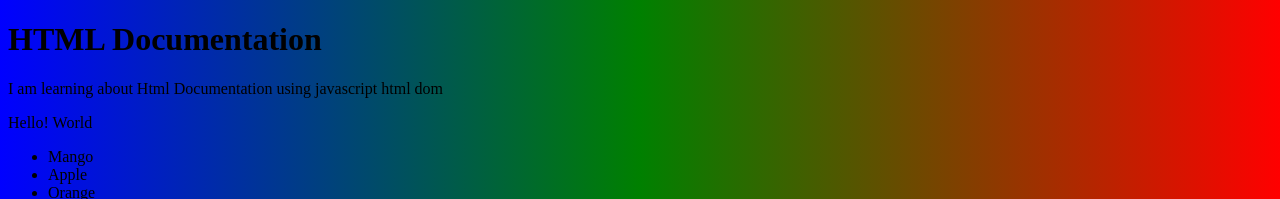
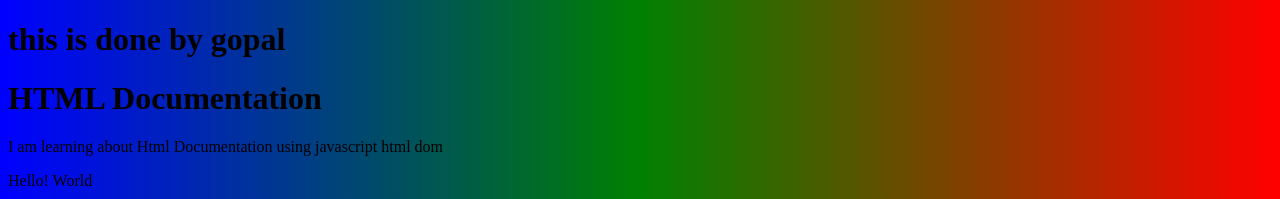
Before and after one commit to SaieshNeeli/logical, a plain HTML site: page class.html in a window 1280 px wide. Shown: the top 199 px of the page. Drawn offline with Linux system fonts and the light colour scheme.

Commit message:
i have added a h1 tag
that says about gopal

```diff
--- a/class.html
+++ b/class.html
@@ -32,6 +32,7 @@
         </script>
     </head>
     <body>
+        <h1> this is done by gopal</h1>
         <h1 id="heading1" class="heading">HTML Documentation</h1>
         <p id="para1" class="para">I am learning about Html Documentation using javascript html dom
             <span style="display:none">Visibility</span></p>
```
